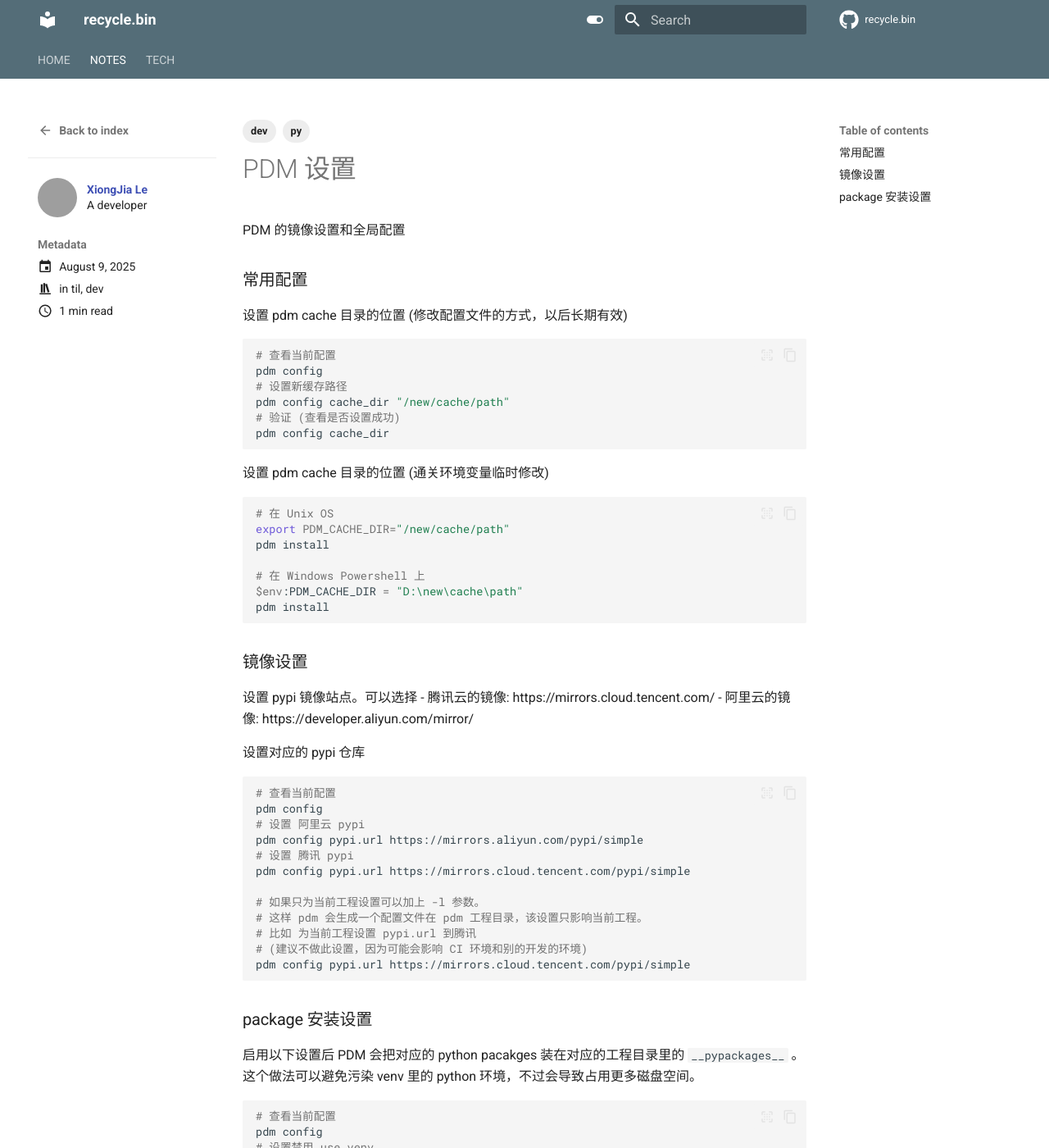
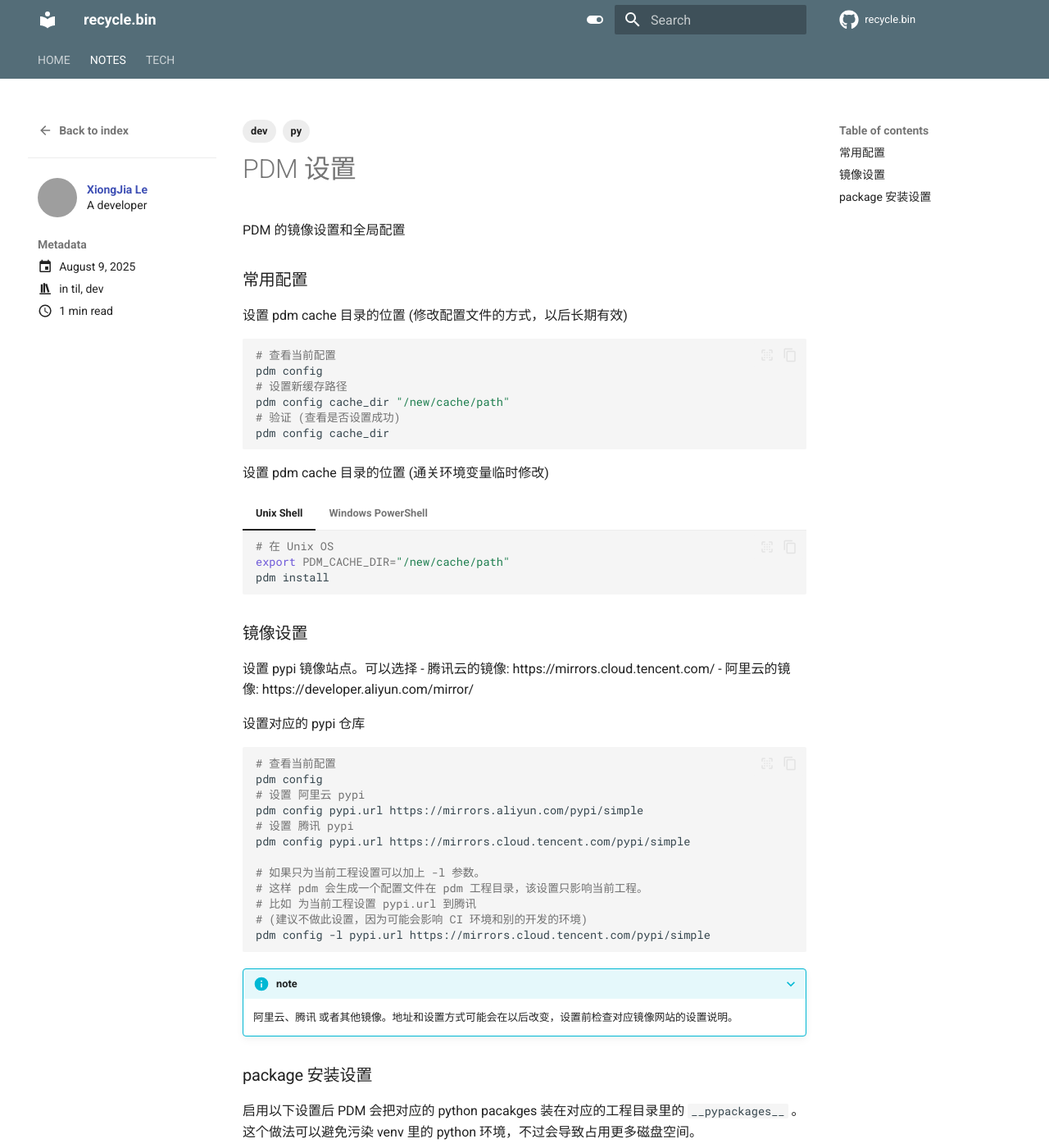
Before and after one commit to xiongjia/xiongjia.github.com, an MkDocs documentation site: the page built from docs/notes/posts/til/20250809-pdm-config.md, in a window 1280 px wide and 1400 px high. Shown: the whole window at 82% size. Built offline with MkDocs 1.6.1 and Material for MkDocs 9.7.7, drawn with Linux system fonts in a browser that asks for light colours; comment, search, counter and statistics services are not loaded; grey boxes are pictures that could not be loaded.

Commit message:
updating settings

````diff
--- a/docs/notes/posts/til/20250809-pdm-settings.md
+++ b/docs/notes/posts/til/20250809-pdm-config.md
@@ -30,15 +31,19 @@
 ```
 
 设置 pdm cache 目录的位置 (通关环境变量临时修改)
-```bash
-# 在 Unix OS
-export PDM_CACHE_DIR="/new/cache/path"
-pdm install
 
-# 在 Windows Powershell 上
-$env:PDM_CACHE_DIR = "D:\new\cache\path"
-pdm install
-```
+=== "Unix Shell"
+    ```bash
+    # 在 Unix OS
+    export PDM_CACHE_DIR="/new/cache/path"
+    pdm install
+    ```
+=== "Windows PowerShell"
+    ```bash
+    # 在 Windows Powershell 上
+    $env:PDM_CACHE_DIR = "D:\new\cache\path"
+    pdm install
+    ```
 
 ### 镜像设置
 
@@ -60,8 +65,12 @@
 # 这样 pdm 会生成一个配置文件在 pdm 工程目录，该设置只影响当前工程。
 # 比如 为当前工程设置 pypi.url 到腾讯
 # (建议不做此设置，因为可能会影响 CI 环境和别的开发的环境)
-pdm config pypi.url https://mirrors.cloud.tencent.com/pypi/simple
+pdm config -l pypi.url https://mirrors.cloud.tencent.com/pypi/simple
 ```
+
+???+ info "note"
+    阿里云、腾讯 或者其他镜像。地址和设置方式可能会在以后改变，设置前检查对应镜像网站的设置说明。
+
 
 ### package 安装设置
 
````
Also changed, not shown: other parts of docs/notes/posts/til/20250809-pdm-config.md (+1 -0 lines), docs/index.md (+2 -2 lines).
